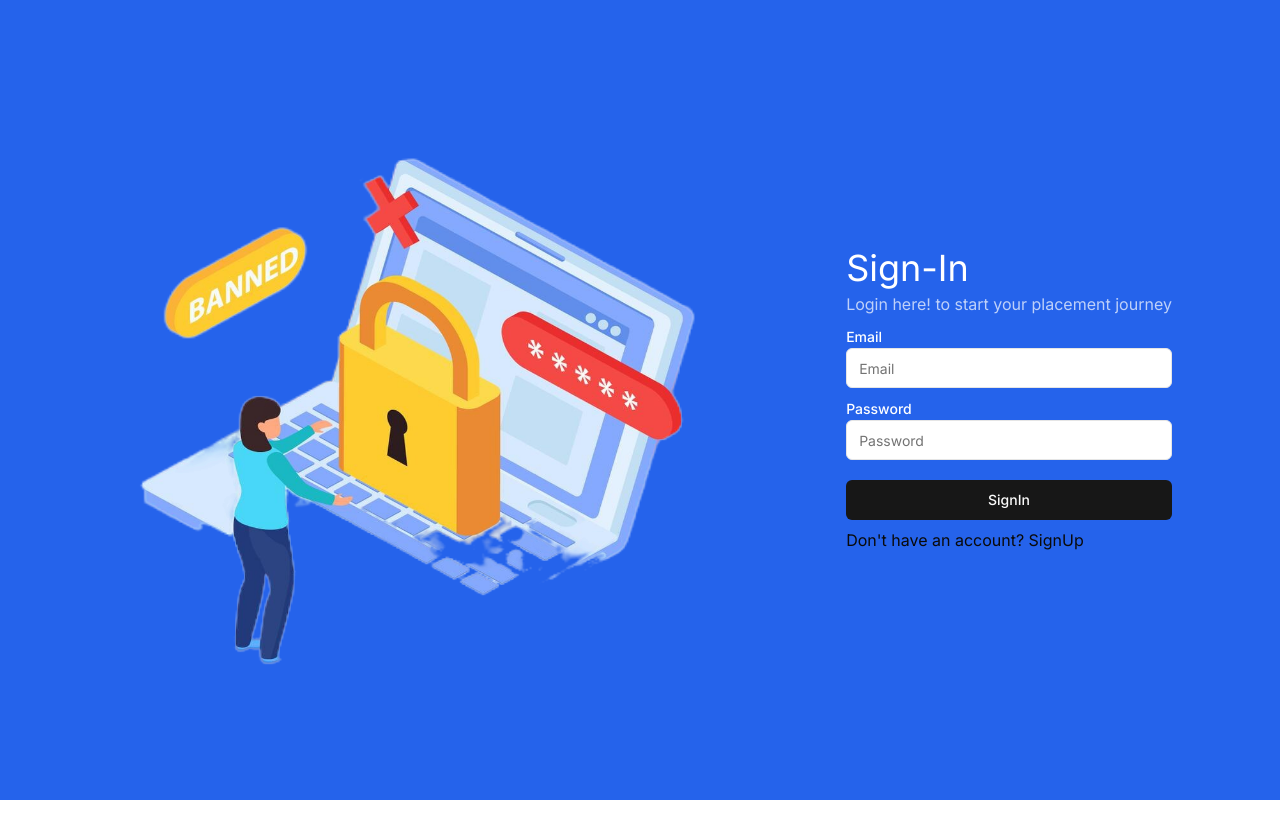
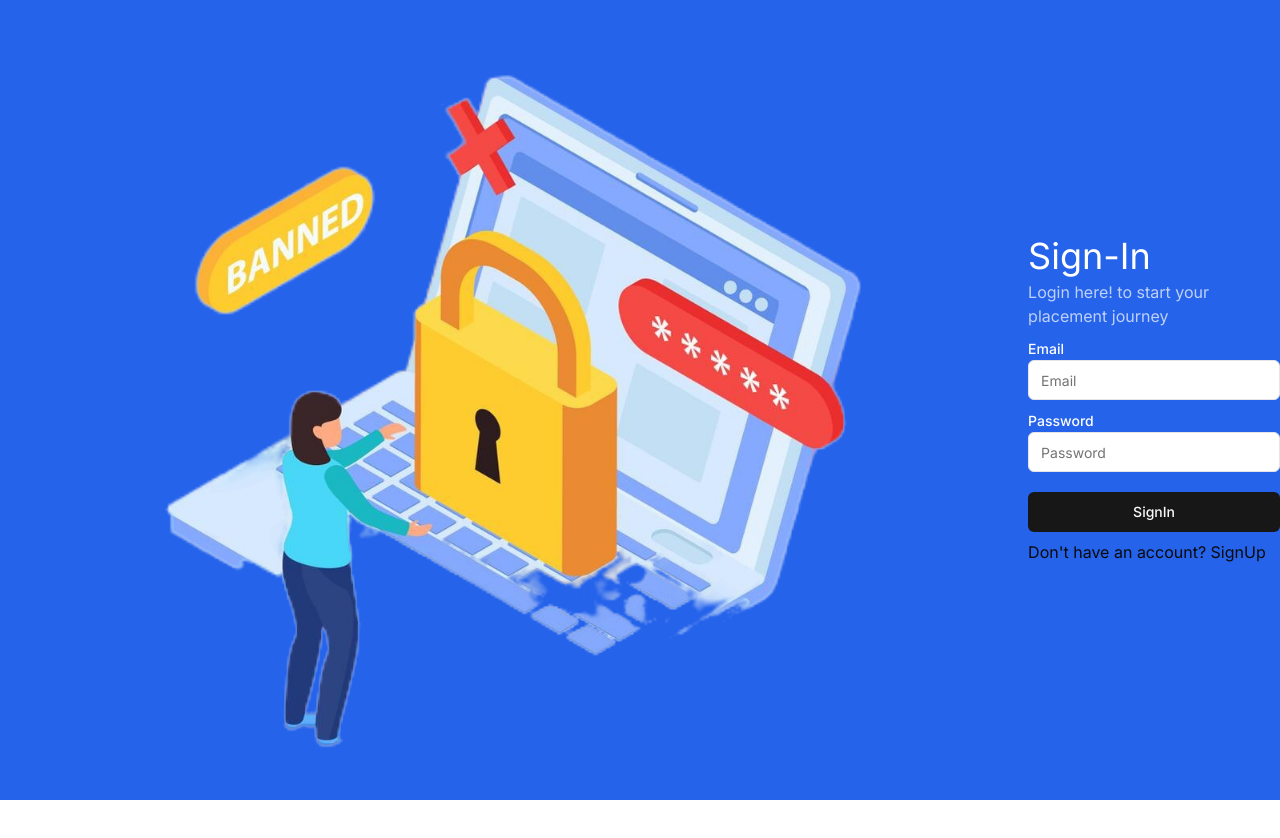
Before and after one commit to inehadev/placementEdge, a Next.js app: page /sign-in in a window 1280 px wide. Shown: the top 838 px of the page. Before the commit the page ends 812 px from the top, so only its background shows below. Built offline with nearby package versions, Linux system fonts and the light colour scheme.

Commit message:
some modification

```diff
--- a/src/app/(auth)/sign-in/page.tsx
+++ b/src/app/(auth)/sign-in/page.tsx
@@ -1,16 +1,17 @@
 
 import React from 'react'
 import { Input } from "@/components/ui/input"
+import Image from 'next/image'
 import { Label } from "@/components/ui/label"
 import { Checkbox } from '@/components/ui/checkbox'
 import { Button } from '@/components/ui/button'
 
-const page = () => {
+const Page = () => {
   return (
     <>
     <div className=' flex justify-start bg-blue-600  h-screen w-full gap-32 items-center  '>
      <div className=' '>
-        <img src="sign-up.png" alt="" className='h-screen  ml-10 mt-6 w-full' />
+     <Image src="/sign-up.png" alt="" className="ml-10 mt-6 w-full"  height={100} width={400} />
      </div>
      <div className='justify-center items-center '>
    <h1 className='text-4xl text-white'>Sign-In</h1>
@@ -32,7 +33,7 @@ const page = () => {
 
    <Button className='w-full mt-5 '>SignIn</Button>
 
-   <p className='mt-2'>Don't have an account? <a href='/sign-uo'>SignUp</a></p>
+   <p className='mt-2'>Don't have an account? <a href='/sign-up'>SignUp</a></p>
 
 
 
@@ -43,4 +44,4 @@ const page = () => {
   )
 }
 
-export default page
+export default Page
```
